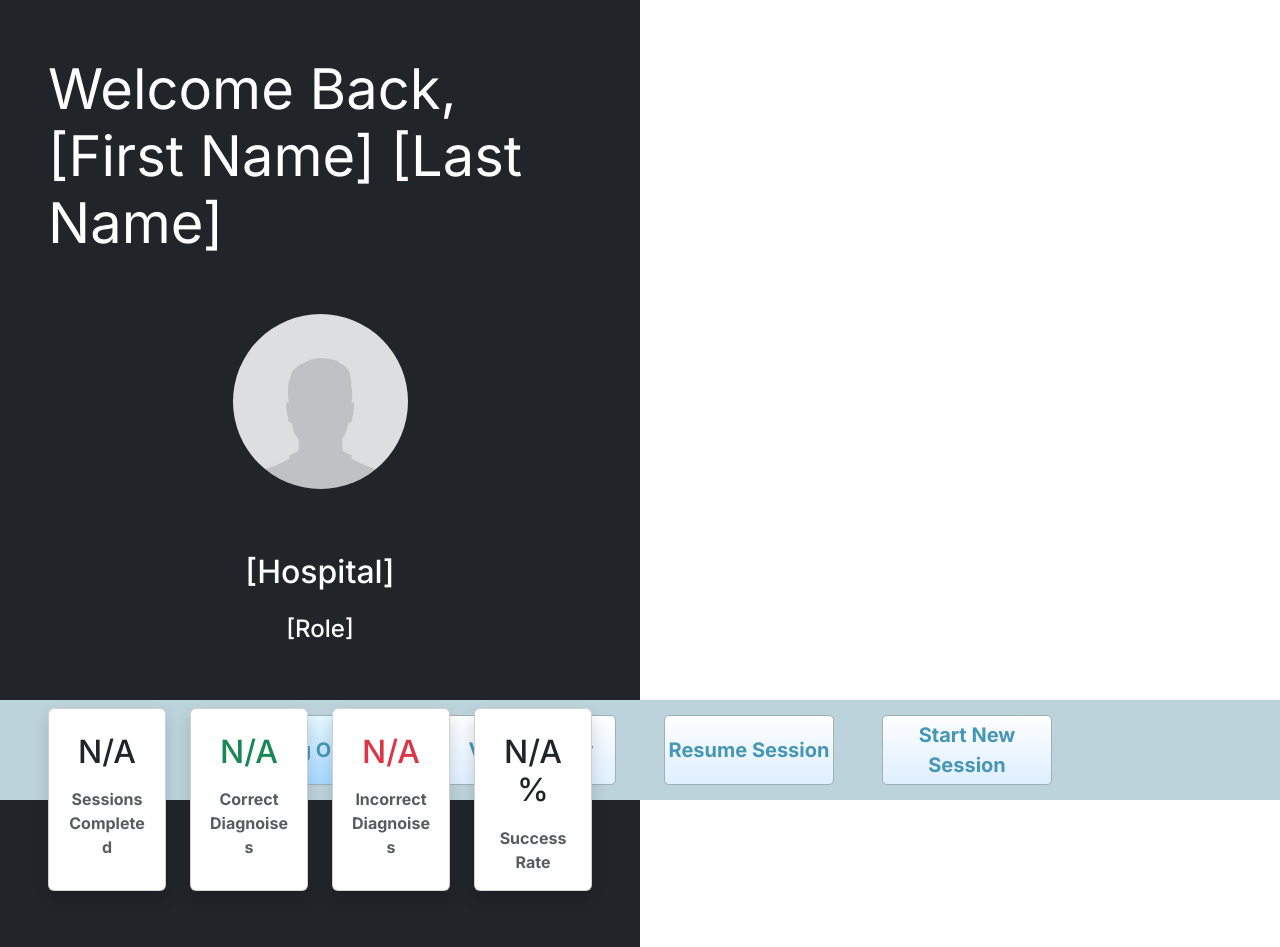
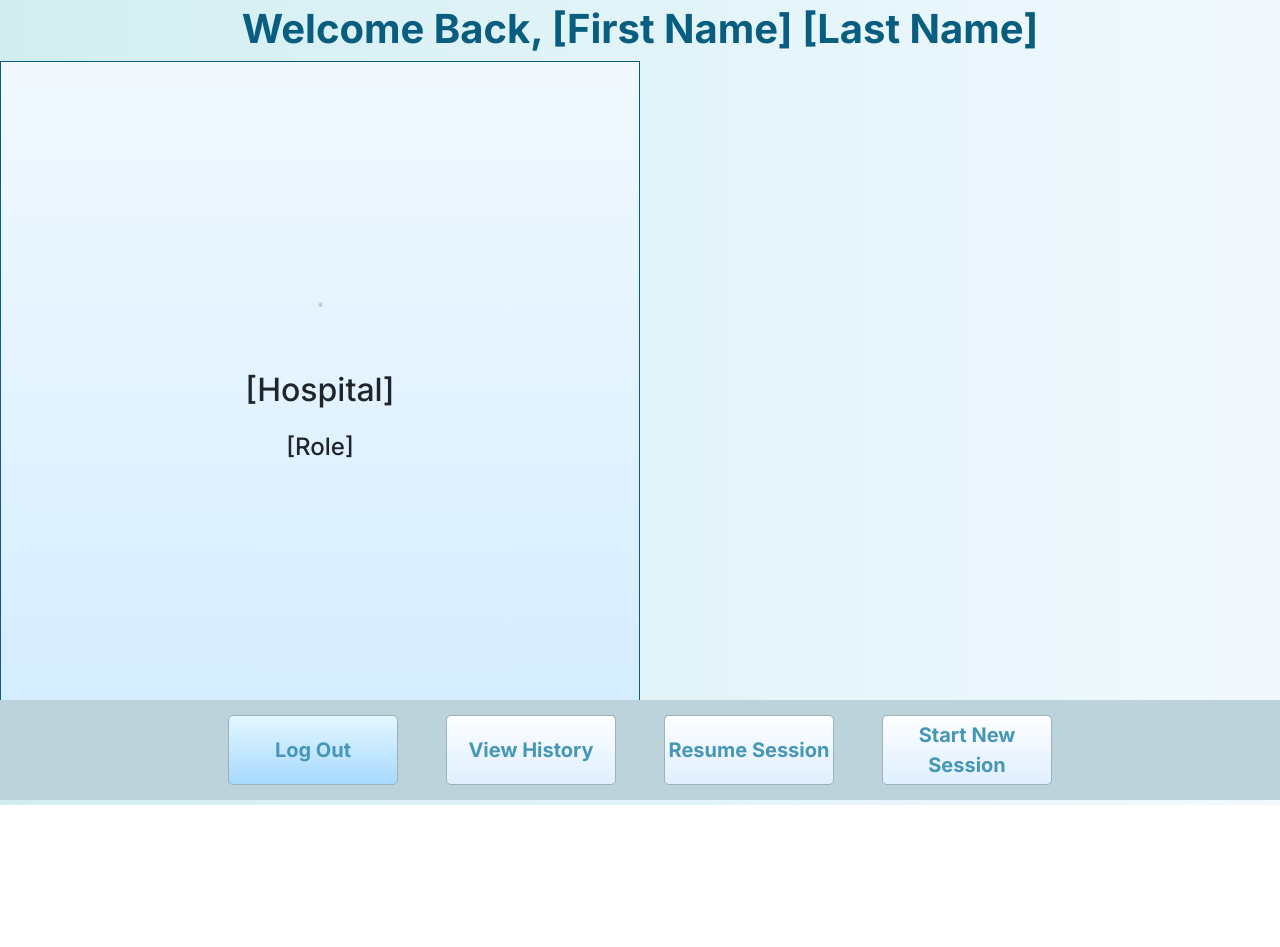
Before and after one commit to eddie-reyes/dtt, a React (Vite) app: page /menu in a window 1280 px wide. After the commit the page ends 805 px from the top, so only its background shows below. Built offline with nearby package versions, Linux system fonts and the light colour scheme; no server answers.

Commit message:
Completed Welcome Back Header, Started Student Info Div

```diff
--- a/src/components/Menu/Menu.jsx
+++ b/src/components/Menu/Menu.jsx
@@ -21,87 +21,18 @@ export default function Menu() {
     }, []);
     return (
         <>
-            <div> {/* className="d-flex" style={{ height: '100vh', width: '100vw' }} */}
-                <div
-                    className="d-flex flex-row-reverse justify-content-center align-items-center gap-5 p-3"
-                    /* style={{ width: '50%' }} */
-                    style={{background: 'var(--seaform-grey)',
-                             height: '100px',
-                              position: 'fixed',
-                              bottom: '0',
-                              width: '100%',
-                    }}
-                >
-                    {/* <img className="w-25" src={logo} alt="logo"></img> */}
-
-                    <Link
-                        to="/practice"
-                        /* className="btn btn-lg  w-50"  */
-                         className={styles.taskbarButton}
-                        /* style={{
-                            background: 'var(--default-btn)',
-                            color: 'var(--light-text)',
-                            padding: '12px',
-                            border: '1px solid var(--grey-border)',
-                        }} */
-                    >
-                        Start New Session
-                    </Link>
-                    <Link
-                        to="/practice"
-                        /* className="btn btn-lg  w-50" */
-                         className={styles.taskbarButton}
-                        /* style={{
-                            background: 'var(--default-btn)',
-                            color: 'var(--light-text)',
-                            padding: '12px',
-                            border: '1px solid var(--grey-border)',
-                        }} */
-                    >
-                        Resume Session
-                    </Link>
-                    <Link
-                        to="/history"
-                        /* className="btn btn-lg  w-50" */
-                        className={styles.taskbarButton}
-                        /* style={{
-                            background: 'var(--default-btn)',
-                            color: 'var(--light-text)',
-                            padding: '12px',
-                            border: '1px solid var(--grey-border)',
-                        }}*/
-                    >
-                        View History
-                    </Link>
-                    <Link to="/"
-                           /* className="btn btn-lg btn-danger w-50" */
-                            className={styles.taskbarButton}
-                            style={{
-                            background:'var(--special-btn)',
-                        }}
-                    >
-                        Log Out
-                    </Link>
-                </div>
-
-                <div
-                    className=" bg-dark text-white d-flex flex-column justify-content-between align-items-center py-2"
-                    style={{ width: '50%' }}
-                >
-                    <p className="display-4 m-5">
+        <h1 className="text-center"
+            style={{
+            color: 'var( --dark-text)',
+            fontWeight: 'bold',
+            marginTop: '5px',
+        }}
+        >
                         Welcome Back, {user ? user.first_name : '[First Name]'}{' '}
                         {user ? user.last_name : '[Last Name]'}
-                    </p>
-                    <div className="d-flex flex-column align-items-center gap-3 m-2">
-                        <img
-                            src={user ? user.profile_image_url : pfp}
-                            className="rounded-circle mb-5 w-50"
-                            alt="pfp"
-                        ></img>
-                        <h2>{user ? user.hospital : '[Hospital]'}</h2>
-                        <h4>{user ? user.role : '[Role]'}</h4>
-                    </div>
-                    <div class="container p-5 w-100">
+        </h1>
+            <div> {/* className="d-flex" style={{ height: '100vh', width: '100vw' }} */}
+                   {/* } <div class="container p-5 w-100">
                         <div class="row row-cols-1 row-cols-md-4 g-4">
                             <div class="col">
                                 <div class="card h-100 text-center shadow">
@@ -164,8 +95,93 @@ export default function Menu() {
                                 </div>
                             </div>
                         </div>
+                    </div> */}
+                <div
+                    className="d-flex flex-column justify-content-between align-items-center py-2"
+                    style={{ width: '50%',
+                        background: 'var(--default-div)',
+                        border: '1px solid var(--dark-border)',
+                    }}
+                >
+                    {/* User Info */}
+                    <div className="d-flex flex-column justify-content-center align-items-center gap-3 m-3"
+                    style={{
+                        width: '10px',
+                        height: '75vh',
+                    }}
+                    >
+                        <img
+                            src={user ? user.profile_image_url : pfp}
+                            className="rounded-circle mb-5 w-50"
+                            alt="pfp"
+                        ></img>
+                        <h2>{user ? user.hospital : '[Hospital]'}</h2>
+                        <h4>{user ? user.role : '[Role]'}</h4>
                     </div>
+                    {/* User Info */}
+
                 </div>
+                <footer
+                    className="d-flex flex-row-reverse justify-content-center align-items-center gap-5 p-3"
+                    /* style={{ width: '50%' }} */
+                    style={{background: 'var(--seaform-grey)',
+                             height: '100px',
+                              position: 'fixed',
+                              bottom: '0',
+                              width: '100%',
+                    }}
+                >
+                    {/* <img className="w-25" src={logo} alt="logo"></img> */}
+
+                    <Link
+                        to="/practice"
+                        /* className="btn btn-lg  w-50"  */
+                         className={styles.taskbarButton}
+                        /* style={{
+                            background: 'var(--default-btn)',
+                            color: 'var(--light-text)',
+                            padding: '12px',
+                            border: '1px solid var(--grey-border)',
+                        }} */
+                    >
+                        Start New Session
+                    </Link>
+                    <Link
+                        to="/practice"
+                        /* className="btn btn-lg  w-50" */
+                         className={styles.taskbarButton}
+                        /* style={{
+                            background: 'var(--default-btn)',
+                            color: 'var(--light-text)',
+                            padding: '12px',
+                            border: '1px solid var(--grey-border)',
+                        }} */
+                    >
+                        Resume Session
+                    </Link>
+                    <Link
+                        to="/history"
+                        /* className="btn btn-lg  w-50" */
+                        className={styles.taskbarButton}
+                        /* style={{
+                            background: 'var(--default-btn)',
+                            color: 'var(--light-text)',
+                            padding: '12px',
+                            border: '1px solid var(--grey-border)',
+                        }}*/
+                    >
+                        View History
+                    </Link>
+                    <Link to="/"
+                           /* className="btn btn-lg btn-danger w-50" */
+                            className={styles.taskbarButton}
+                            style={{
+                            background:'var(--special-btn)',
+                        }}
+                    >
+                        Log Out
+                    </Link>
+                </footer>
             </div>
         </>
     );
--- a/src/components/Menu/Menu.module.css
+++ b/src/components/Menu/Menu.module.css
@@ -1,3 +1,8 @@
+body{
+    background: var(--background-color);
+    overflow: hidden;
+}
+
 .link {
     text-decoration: none;
     color: white;
--- a/src/index.css
+++ b/src/index.css
@@ -10,9 +10,13 @@
   --default-btn: linear-gradient(#FDFEFF, #DFEFFF);
   --special-btn: linear-gradient(#E3F7FF, #A7D9FF);
   --light-text: #4697B6;
+  --dark-text: #095D7E;
   --light-border: #AFDEF1;
   --grey-border: #A1B0B6;
+  --dark-border: #095D7E;
   --seaform-grey: #BCD3DB;
+  --default-div: linear-gradient(#F1F9FF, #D5EDFF);
+  --background-color: linear-gradient(to right, #D2EEF1, #F1F9FF);
 
   font-family: 'Inter', system-ui, Avenir, Helvetica, Arial, sans-serif;
   line-height: 1.5;
```
